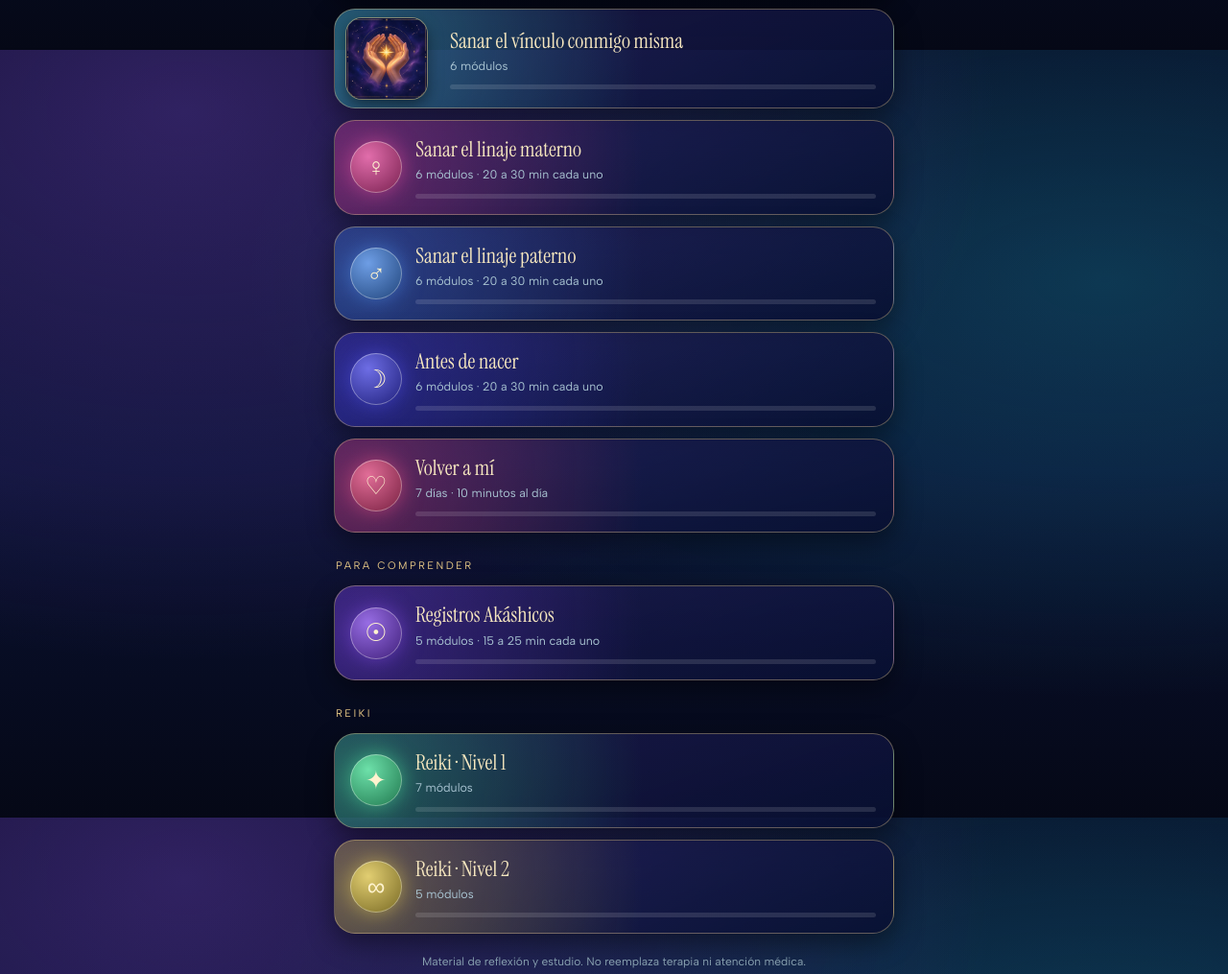
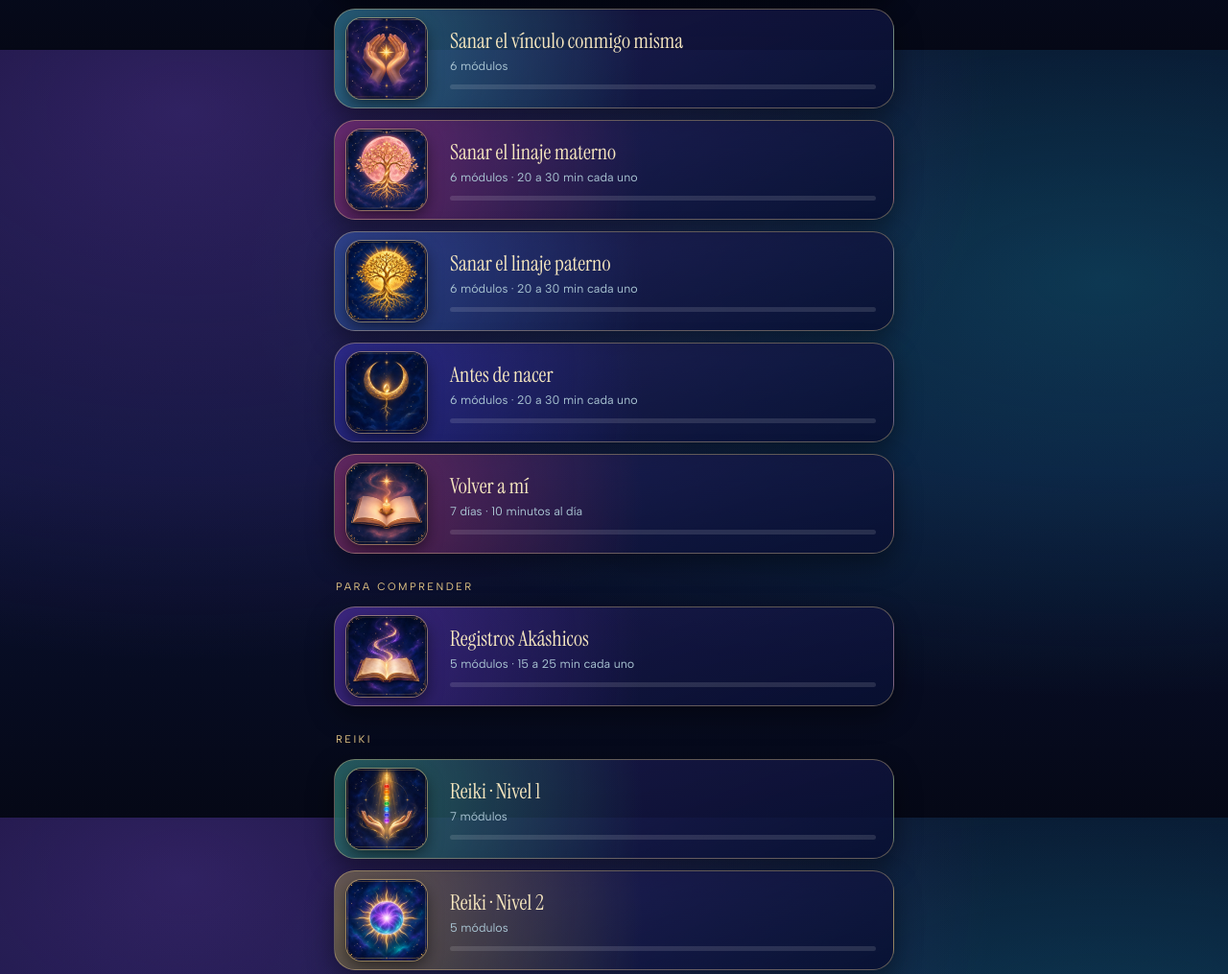
Before and after one commit to HelonUniverse/hub, a plain HTML site: page dlr/pages/cursos.html in a window 1280 px wide. Shown: the part 748-1763 px from the top of the page at 96% size. Drawn offline with Linux system fonts and the light colour scheme.

Commit message:
Cursos: portadas en los 10 cursos

```diff
--- a/dlr/pages/cursos.html
+++ b/dlr/pages/cursos.html
@@ -451,7 +451,7 @@ function ta(id,key,label,val){return '<div class="q"><label>'+esc(label)+'</labe
 function home(){
  const gr=[['sanar','Para sanar y cuidarte'],['comprender','Para comprender'],['reiki','Reiki']];
  let h='<div class="eb">Desde la Red</div><h1>Tus <em>cursos</em></h1><p class="lead">Guías para recorrer a tu ritmo: lees, te preguntas, practicas y todo queda guardado en tu teléfono.</p>';
-const COV={'nino-interior':'U/nino-interior.webp','limites-sanos':'U/limites-sanos.webp','vinculo-conmigo':'U/vinculo-conmigo.webp'};Object.keys(COV).forEach(k=>COV[k]='https://cdn.jsdelivr.net/gh/HelonUniverse/hub@77003434bcd57956d46da599504b0273f6c050ef/dlr/tiles/cursos/'+k+'.webp');
+const COV={'nino-interior':1,'limites-sanos':1,'vinculo-conmigo':1,'linaje-materno':1,'linaje-paterno':1,'antes-de-nacer':1,'volver-a-mi':1,'registros-akashicos':1,'reiki-1':1,'reiki-2':1};Object.keys(COV).forEach(k=>COV[k]='https://cdn.jsdelivr.net/gh/HelonUniverse/hub@b7dcbd633d75e949b4b339799d726736ad3d2eee/dlr/tiles/cursos/'+k+'.webp');
  h+='<div class="gt">Programas con lecciones</div>';[['dones','Despierta tus dones','Tres enseñanzas para descubrir tus dones',268,'✧'],['dharma','Camino del Dharma','Lecciones para encontrar tu camino',45,'☸'],['biodec','Biodecodificación','Qué dice tu cuerpo de lo que sientes',160,'❋']].forEach(([id,n,d,hu,gl])=>{h+='<button class="cc" style="--h:'+hu+'" data-open="'+id+'"><span class="gl">'+gl+'</span><b>'+n+'</b><span class="s">'+d+'</span></button>'});
  gr.forEach(([g,n])=>{h+='<div class="gt">'+n+'</div>';CURSOS.filter(c=>c.grupo===g).forEach(c=>{const [d,t]=prog(c);
   const cv=COV[c.id];h+='<button class="cc'+(cv?' hv':'')+'" style="--h:'+c.hue+(cv?';--cv:url('+cv+')':'')+'" data-go="'+c.id+'"><span class="gl">'+c.glyph+'</span><b>'+esc(c.t)+'</b><span class="s">'+esc(c.tiempo)+(d?' · '+d+' de '+t+' completos':'')+'</span><div class="pb"><i style="width:'+Math.round(d/t*100)+'%"></i></div></button>'})});
```
